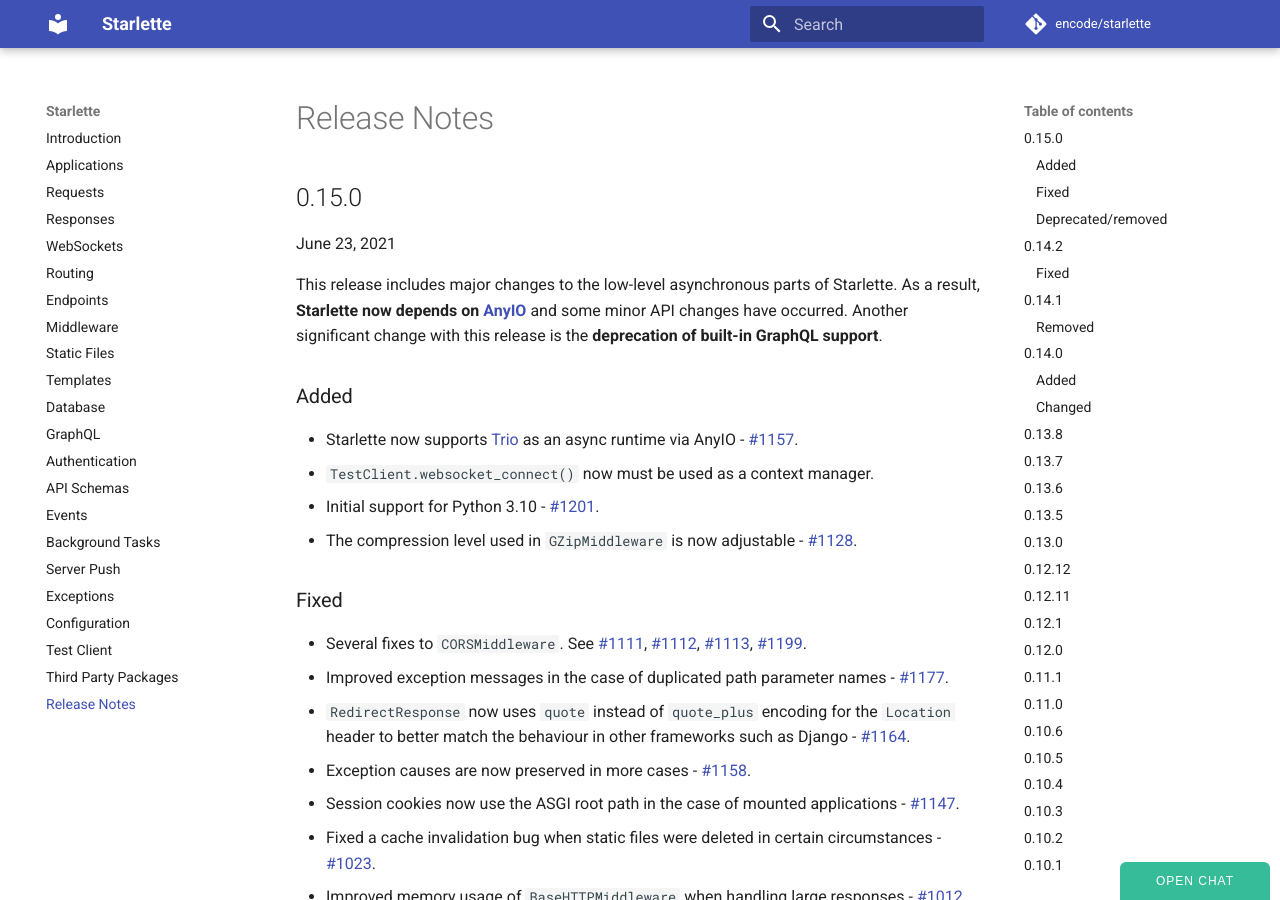
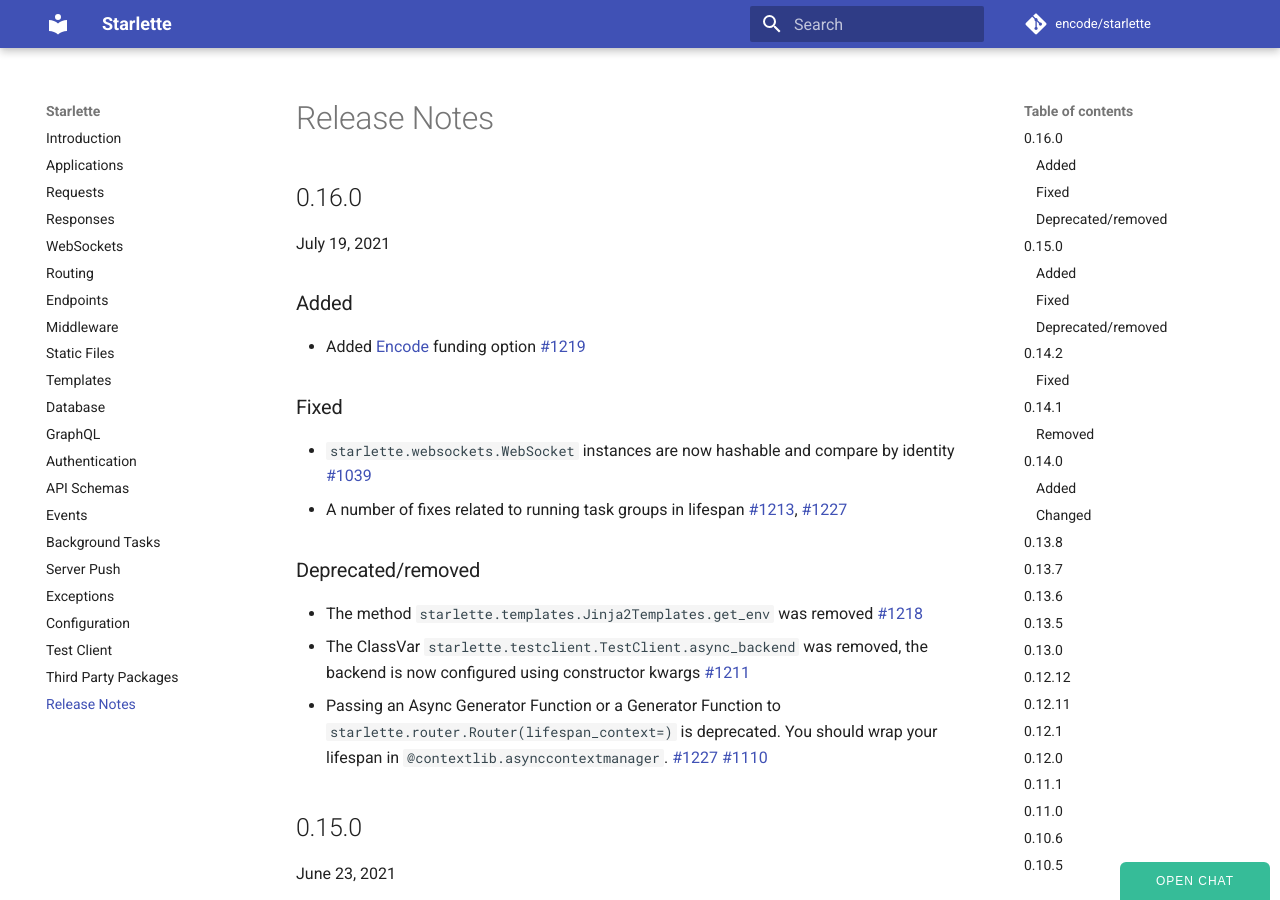
Before and after one commit to hidraco/starlette, an MkDocs documentation site: the page built from docs/release-notes.md, in a window 1280 px wide and 900 px high. Built offline with MkDocs 1.6.1 and Material for MkDocs 9.7.7, drawn with Linux system fonts in a browser that asks for light colours; comment, search, counter and statistics services are not loaded.

Commit message:
prepare release 0.16.0 (#1233)
Co-authored-by: Marcelo Trylesinski <marcelotryle@gmail.com>
Co-authored-by: Jamie Hewland <jhewland@gmail.com>

```diff
--- a/docs/release-notes.md
+++ b/docs/release-notes.md
@@ -1,3 +1,28 @@
+## 0.16.0
+
+July 19, 2021
+
+### Added
+ * Added [Encode](https://github.com/sponsors/encode) funding option
+   [#1219](https://github.com/encode/starlette/pull/1219)
+
+### Fixed
+ * `starlette.websockets.WebSocket` instances are now hashable and compare by identity
+    [#1039](https://github.com/encode/starlette/pull/1039)
+ * A number of fixes related to running task groups in lifespan
+   [#1213](https://github.com/encode/starlette/pull/1213),
+   [#1227](https://github.com/encode/starlette/pull/1227)
+
+### Deprecated/removed
+ * The method `starlette.templates.Jinja2Templates.get_env` was removed
+   [#1218](https://github.com/encode/starlette/pull/1218)
+ * The ClassVar `starlette.testclient.TestClient.async_backend` was removed,
+   the backend is now configured using constructor kwargs
+   [#1211](https://github.com/encode/starlette/pull/1211)
+ * Passing an Async Generator Function or a Generator Function to `starlette.router.Router(lifespan_context=)` is deprecated. You should wrap your lifespan in `@contextlib.asynccontextmanager`.
+   [#1227](https://github.com/encode/starlette/pull/1227)
+   [#1110](https://github.com/encode/starlette/pull/1110)
+
 ## 0.15.0
 
 June 23, 2021
--- a/starlette/__init__.py
+++ b/starlette/__init__.py
@@ -1 +1 @@
-__version__ = "0.15.0"
+__version__ = "0.16.0"
```
